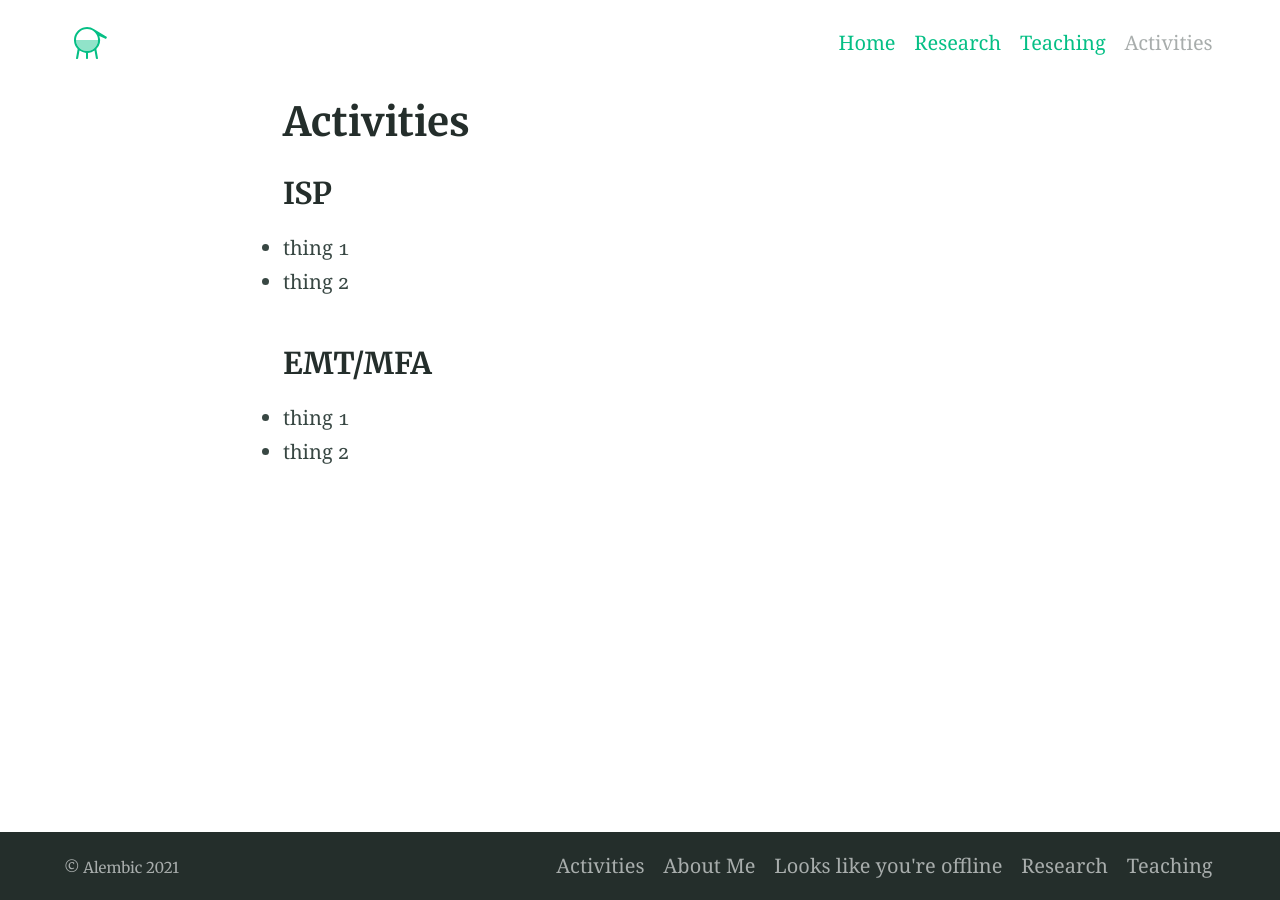
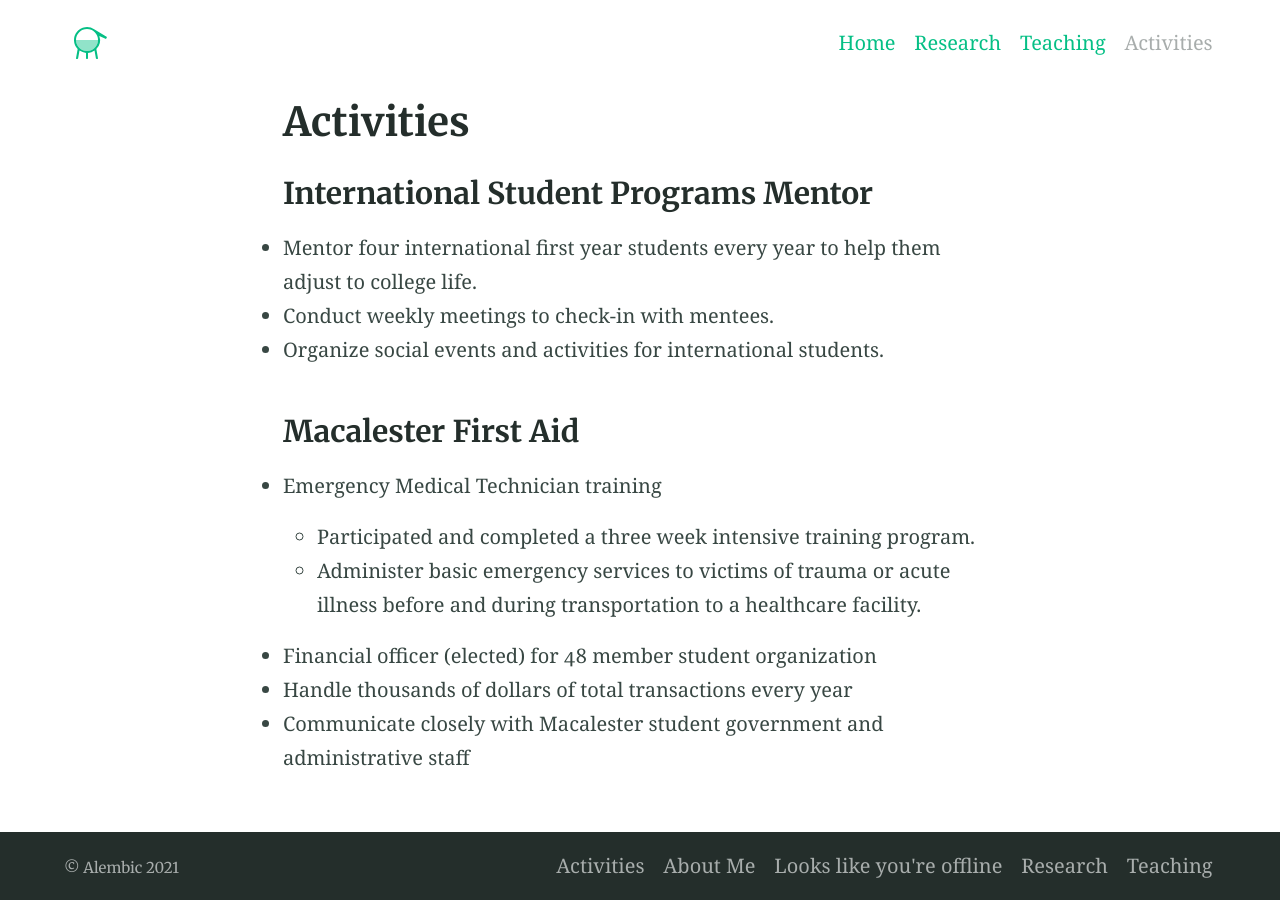
Before and after one commit to Connie-Zhang/Connie-Zhang.github.io, a Jekyll site: the page built from activities.md, in a window 1280 px wide. Built offline with Jekyll 4.4.1, drawn with Linux system fonts in a browser that asks for light colours.

Commit message:
Update activities.md

```diff
--- a/activities.md
+++ b/activities.md
@@ -4,10 +4,15 @@ indexing: false
 sitemap: false
 ---
 
-### ISP
-* thing 1
-* thing 2
+### International Student Programs Mentor
+* Mentor four international first year students every year to help them adjust to college life.
+* Conduct weekly meetings to check-in with mentees.
+* Organize social events and activities for international students.
 
-### EMT/MFA
-* thing 1
-* thing 2
+### Macalester First Aid
+* Emergency Medical Technician training
+  * Participated and completed a three week intensive training program.
+  * Administer basic emergency services to victims of trauma or acute illness before and during transportation to a healthcare facility.
+* Financial officer (elected) for 48 member student organization
+* Handle thousands of dollars of total transactions every year
+* Communicate closely with Macalester student government and administrative staff
```
